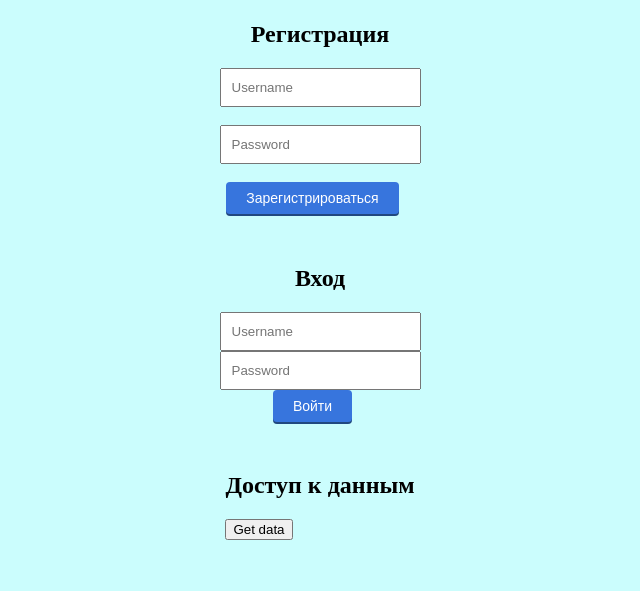
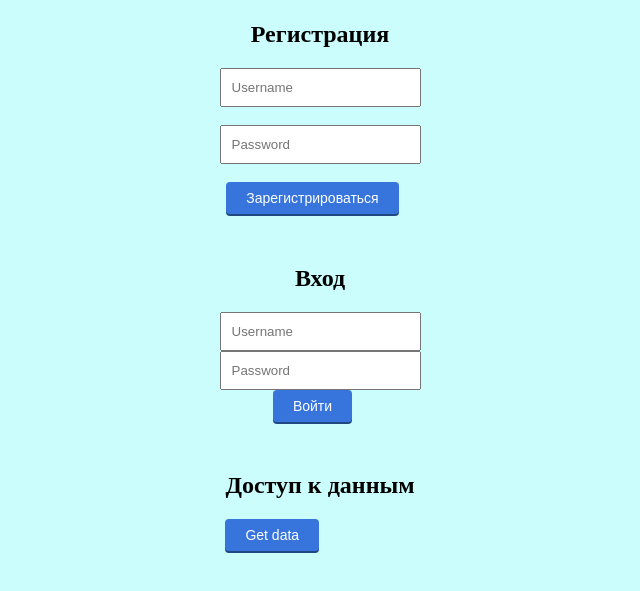
Before and after one commit to Leff52/jwt-auth, a plain HTML site: page frontend/index.html in a window 1280 px wide. Shown: the part 119-710 px from the top of the page, without its empty margins (320-960 px from the left). Drawn offline with Linux system fonts and the light colour scheme.

Commit message:
допуш

```diff
--- a/frontend/index.html
+++ b/frontend/index.html
@@ -31,7 +31,7 @@
 
     <div>
         <h2>Доступ к данным</h2>
-        <button id="fetchProtectedData">Get data</button>
+        <button id="fetchProtectedData" class="btn">Get data</button>
         <p id="protectedData"></p>
     </div>
 
```
